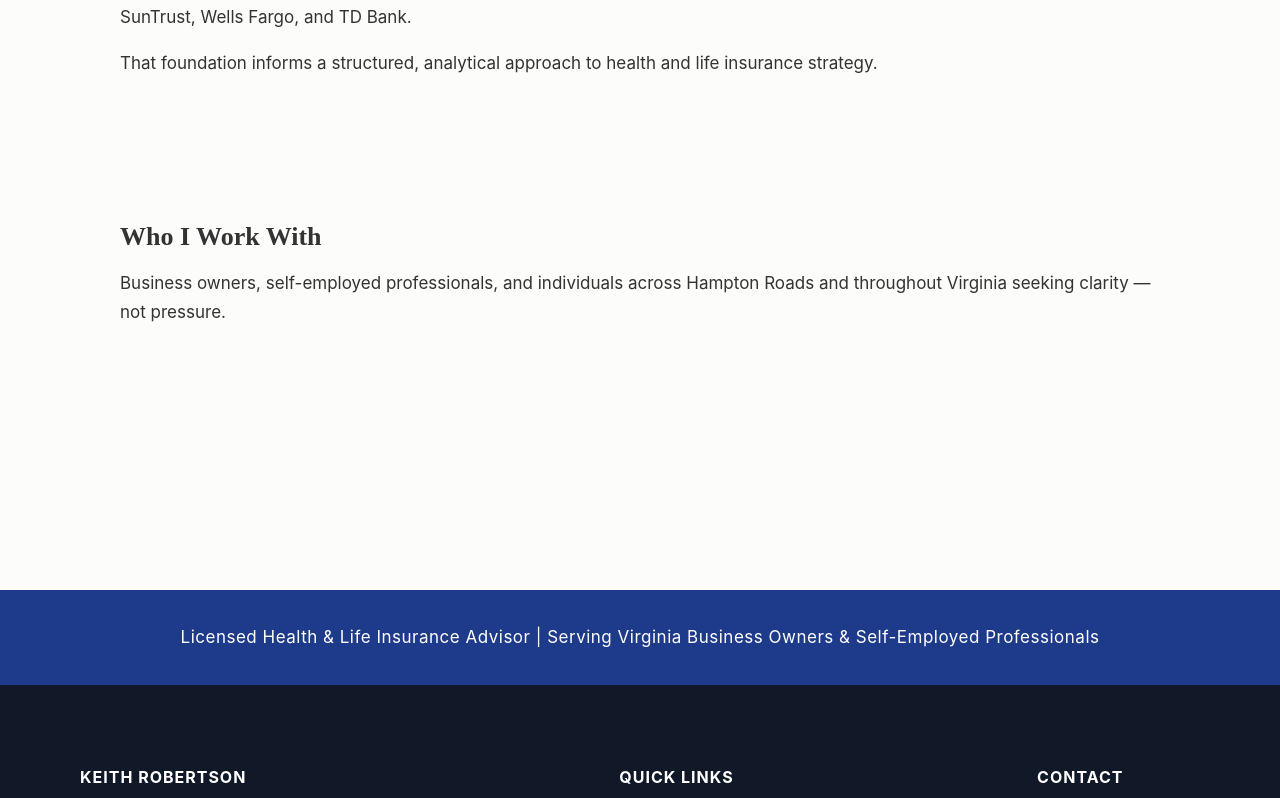
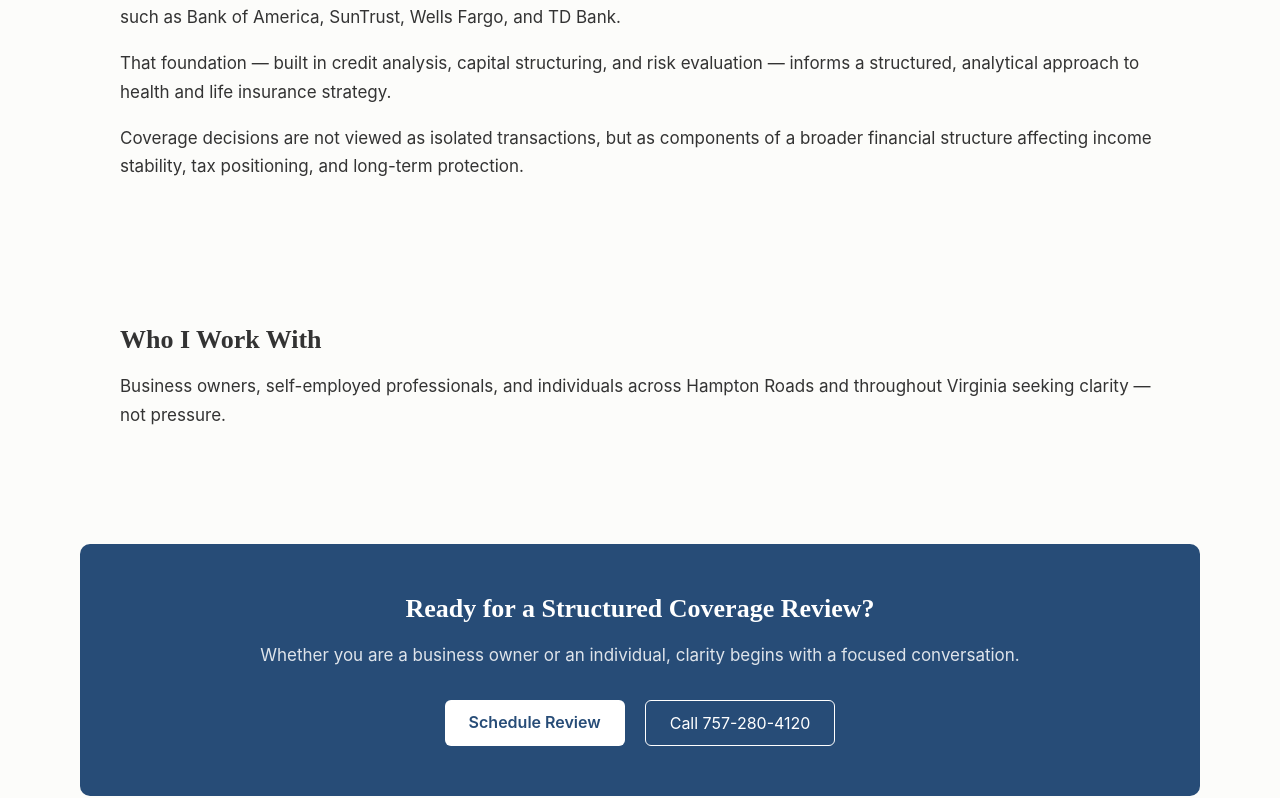
Before and after one commit to 12sphat-star/keith-risk-advisory, a React (Vite) app: page /about in a window 1280 px wide. Shown: the part 902-1700 px from the top of the page. Built offline with nearby package versions, Linux system fonts and the light colour scheme.

Commit message:
Added final schedule calendar embed + routing fix

```diff
--- a/src/pages/About.tsx
+++ b/src/pages/About.tsx
@@ -48,14 +48,21 @@ const About = () => {
   <h2>Professional Background</h2>
 
   <p>
-            Experience includes roles in mortgage lending,
-            underwriting, and risk management with institutions
-            such as Bank of America, SunTrust, Wells Fargo, and TD Bank.
+    Experience includes roles in mortgage lending, SBA commercial lending,
+    underwriting, and risk management with institutions such as Bank of America,
+    SunTrust, Wells Fargo, and TD Bank.
   </p>
 
   <p>
-            That foundation informs a structured, analytical
-            approach to health and life insurance strategy.
+    That foundation — built in credit analysis, capital structuring, and
+    risk evaluation — informs a structured, analytical approach to
+    health and life insurance strategy.
+  </p>
+
+  <p>
+    Coverage decisions are not viewed as isolated transactions,
+    but as components of a broader financial structure affecting
+    income stability, tax positioning, and long-term protection.
   </p>
 </section>
 
@@ -69,7 +76,24 @@ const About = () => {
             not pressure.
           </p>
         </section>
+<section className="about-cta">
+  <h3>Ready for a Structured Coverage Review?</h3>
 
+  <p>
+    Whether you are a business owner or an individual,
+    clarity begins with a focused conversation.
+  </p>
+
+  <div className="about-cta-buttons">
+    <a href="/schedule" className="cta-primary">
+      Schedule Review
+    </a>
+
+    <a href="tel:7572804120" className="cta-secondary">
+      Call 757-280-4120
+    </a>
+  </div>
+</section>
       </div>
     </>
   )
--- a/src/pages/Schedule.tsx
+++ b/src/pages/Schedule.tsx
@@ -38,11 +38,18 @@ const Schedule = () => {
           </ul>
         </div>
 
-        {/* Replace this with your calendar embed */}
+        {/* CALENDAR EMBED */}
         <div className="schedule-calendar">
-          <p style={{ textAlign: "center", marginTop: "40px" }}>
-            Calendar Embed Goes Here
-          </p>
+          <iframe
+            src="https://b.12stoneboost.com/widget/booking/qz0erNCXziJlA89kT7pd"
+            width="100%"
+            height="620"
+            style={{
+              border: "none",
+              borderRadius: "8px"
+            }}
+            title="Schedule Coverage Review"
+          ></iframe>
         </div>
 
       </div>
--- a/src/styles/components.css
+++ b/src/styles/components.css
@@ -927,10 +927,35 @@ section {
 }
 
 .schedule-calendar {
-  margin-top: 20px;
+  margin-top: 40px;
 }
 .footer-service-area {
   font-size: 13px;
   opacity: 0.8;
   margin-bottom: 8px;
 }
+.about-cta {
+  margin-top: 60px;
+  padding: 50px;
+  background: #274C77;
+  color: white;
+  border-radius: 10px;
+  text-align: center;
+}
+
+.about-cta h3 {
+  font-size: 26px;
+  margin-bottom: 16px;
+}
+
+.about-cta p {
+  font-size: 17px;
+  margin-bottom: 30px;
+  color: rgba(255,255,255,0.85);
+}
+
+.about-cta-buttons {
+  display: flex;
+  justify-content: center;
+  gap: 20px;
+}
```
Lines whose indentation alone changed are shown as unchanged.
